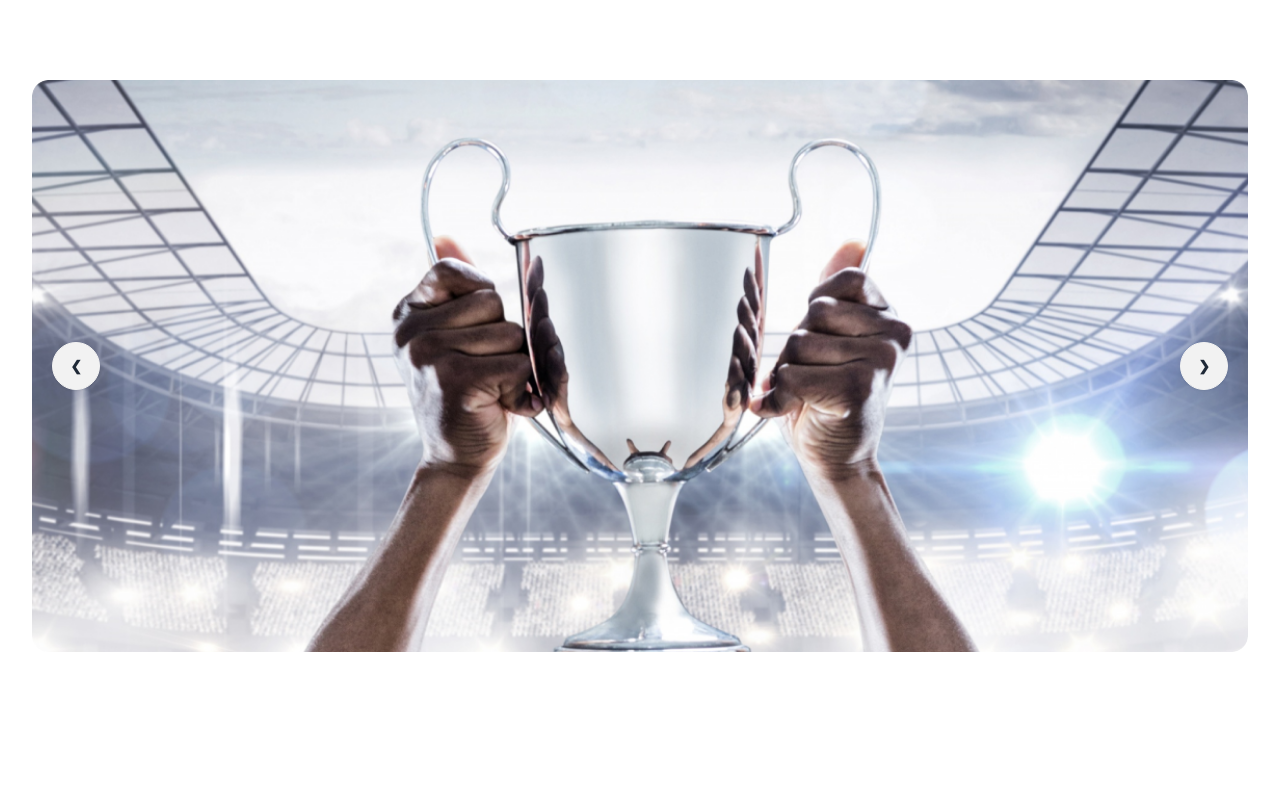
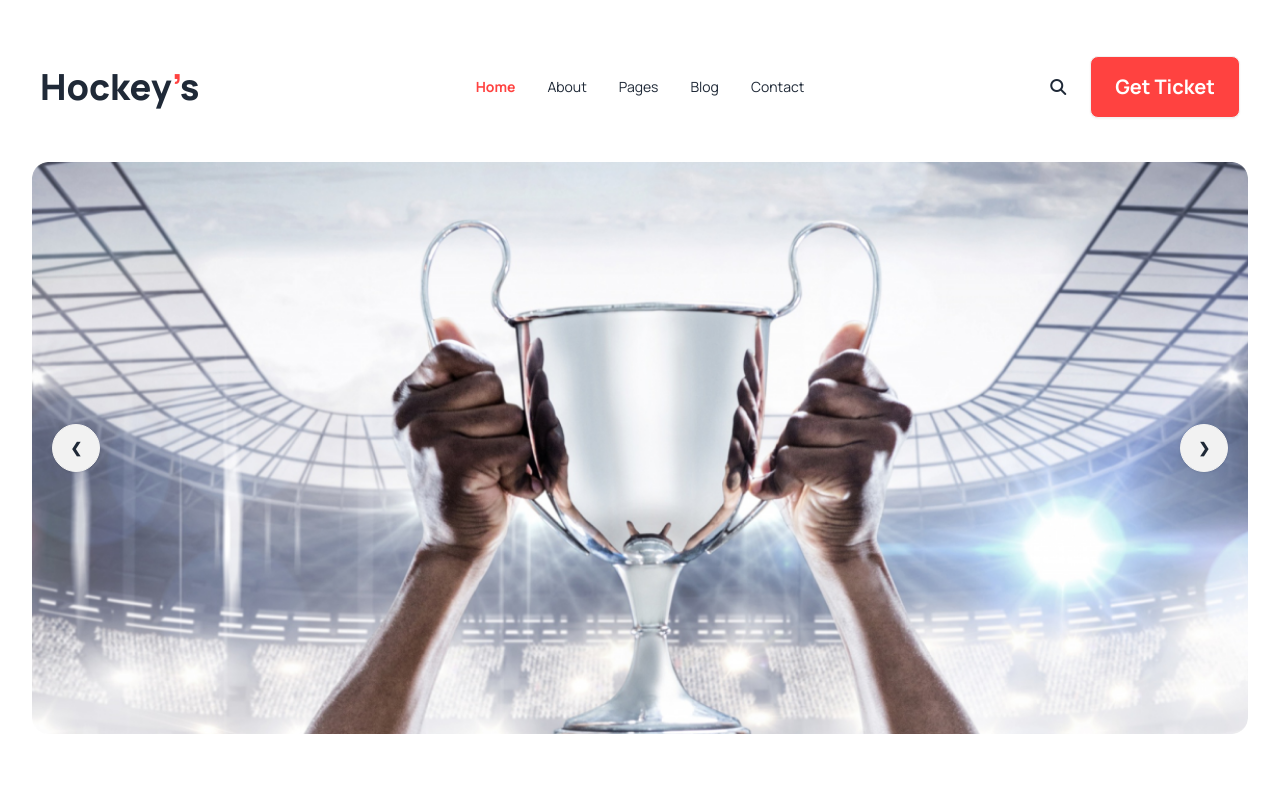
Before and after one commit to sohagmrida15/Hockeys-Club, a plain HTML site: page index.html in a window 1280 px wide. Shown: the top 800 px of the page. Drawn offline with nearby package versions, Linux system fonts and the light colour scheme.

Commit message:
Navbar Added

```diff
--- a/index.html
+++ b/index.html
@@ -41,7 +41,39 @@
     </style>
   </head>
   <body class="font-manrope">
-    <header class="container mx-auto my-0 lg:my-12 p-5 md:p-8">
+    <header class="container mx-auto my-0 lg:my-4 p-5 md:p-8">
+      <nav class="mb-6 md:mb-9">
+        <div class="navbar bg-base-100">
+          <div class="navbar-start">
+            <div class="dropdown">
+              <div tabindex="0" role="button" class="btn btn-ghost lg:hidden">
+                <svg xmlns="http://www.w3.org/2000/svg" class="h-5 w-5" fill="none" viewBox="0 0 24 24" stroke="currentColor"><path stroke-linecap="round" stroke-linejoin="round" stroke-width="2" d="M4 6h16M4 12h8m-8 6h16" /></svg>
+              </div>
+              <ul tabindex="0" class=" menu menu-sm dropdown-content mt-3 z-[1] p-2 shadow bg-base-100 rounded-box w-52">
+                <li><a class="hover:text-[#FF4240] font-bold text-[#FF4240]">Home</a></li>
+                <li><a class="hover:text-[#FF4240] font-normal">About</a></li>
+                <li><a class="hover:text-[#FF4240] font-normal">Pages</a></li>
+                <li><a class="hover:text-[#FF4240] font-normal">Blog</a></li>
+                <li><a class="hover:text-[#FF4240] font-normal">Contact</a></li>
+              </ul>
+            </div>
+            <a class="text-xl md:text-4xl font-extrabold">Hockey<span class="text-[#FF4240]">’</span>s</a>
+          </div>
+          <div class="navbar-center hidden lg:flex">
+            <ul class="menu menu-horizontal px-1">
+              <li><a class="hover:text-[#FF4240] font-bold text-[#FF4240]">Home</a></li>
+              <li><a class="hover:text-[#FF4240] font-normal">About</a></li>
+              <li><a class="hover:text-[#FF4240] font-normal">Pages</a></li>
+              <li><a class="hover:text-[#FF4240] font-normal">Blog</a></li>
+              <li><a class="hover:text-[#FF4240] font-normal">Contact</a></li>
+            </ul>
+          </div>
+          <div class="navbar-end gap-6">
+            <i class="fa-solid fa-magnifying-glass max-w-8"></i>
+            <a class="btn bg-[#FF4240] p-4 md:py-4 md:px-6 text-base md:text-xl font-bold text-white h-auto">Get Ticket</a>
+          </div>
+        </div>
+      </nav>
       <div id="slider-content" class="">
         <!-- Slider Start -->
         <div class="carousel">
```
